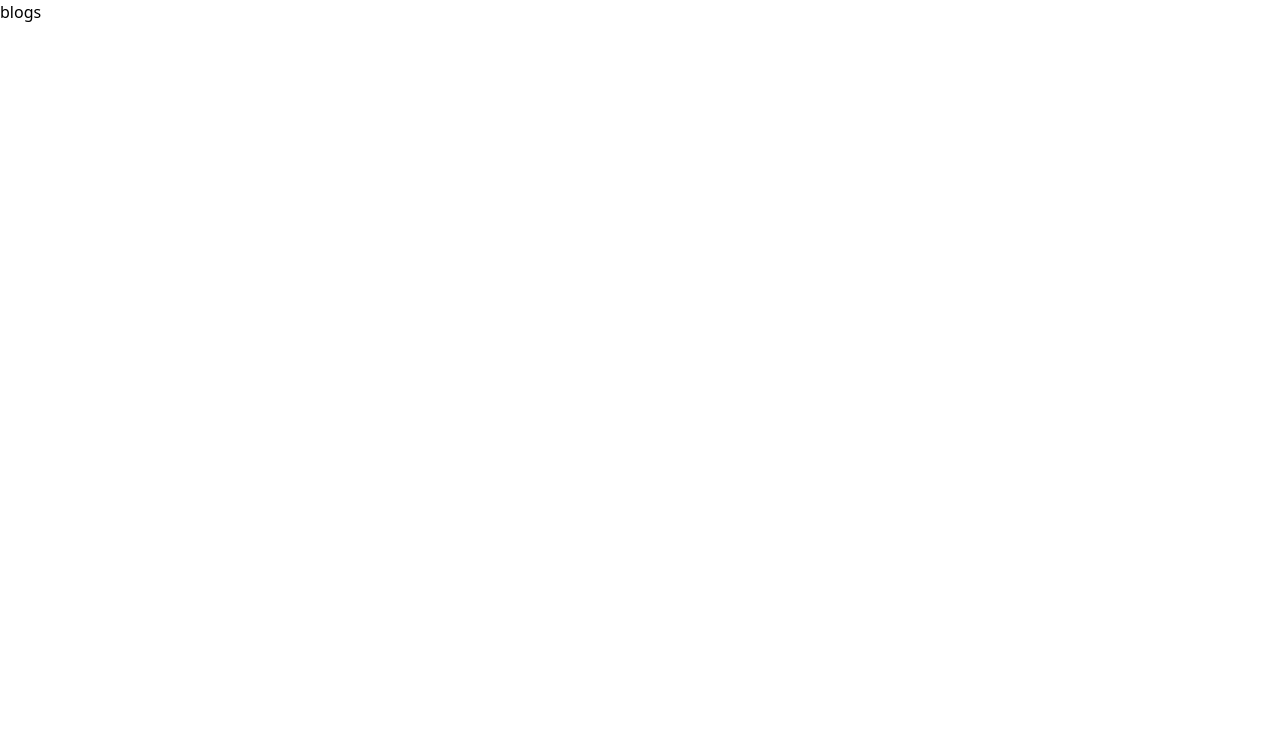
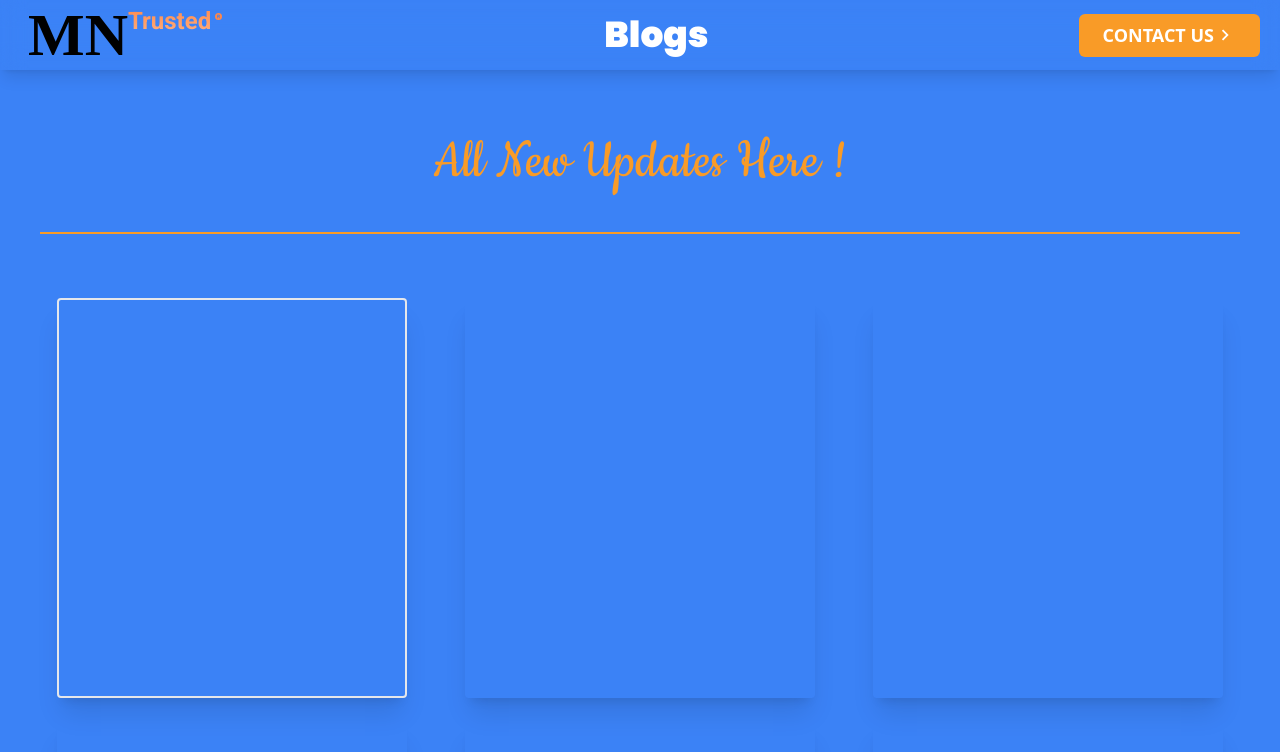
Before and after one commit to Adnankhan10s/Practice-set, a Next.js app: page /blogs in a window 1280 px wide. Shown: the top 752 px of the page. Built offline with nearby package versions, Linux system fonts and the light colour scheme; a web font is replaced by a local one.

Commit message:
add-blog-page

```diff
--- a/package.json
+++ b/package.json
@@ -17,7 +17,6 @@
     "react-dom": "^18",
     "react-hook-form": "^7.53.0",
     "react-icons": "^5.3.0",
-    "typewriter-effect": "^2.21.0",
     "yup": "^1.4.0"
   },
   "devDependencies": {
--- a/src/app/blogs/page.tsx
+++ b/src/app/blogs/page.tsx
@@ -1,10 +1,65 @@
-import React from 'react'
+import Link from 'next/link';
+import React from 'react';
+import { FaRegistered } from 'react-icons/fa6';
+import { Poppins } from 'next/font/google';
+import { MdOutlineKeyboardArrowRight } from 'react-icons/md';
+import { Cookie } from 'next/font/google';
+const cookie = Cookie({
+  weight: '400',
+  subsets: ['latin'],
+  display: 'swap',
+});
+const poppins = Poppins({
+  weight:"900",
+  display:"swap",
+  subsets:["latin"]
+});
+
 
 const page = () => {
   return (
-    <div>
-         blogs
-    </div>
+    <div className='md:w-full bg-blue-500  h-full'>
+      <div className='bg-transparent backdrop-blur-md md:w-full h-[70px] flex justify-between items-center shadow-lg px-5 fixed overflow-hidden'>
+      <div className='flex p-2 '>
+            <h1 className='font-bold md:text-6xl text-2xl font-signature'><Link href={"/"}>MN</Link></h1>
+           <p className='font-semibold md:text-2xl text-sm font-para bg-gradient-to-b from-[#ff874a]  to-[#ffd9b2] inline-block text-transparent bg-clip-text'>Trusted </p>
+            <FaRegistered size={15} className='text-[#ff874a] pt-2 ' />
+            </div>
+
+            <div>
+          <h1 className={`md:text-4xl text-xl text-white  ${poppins.className} `}>Blogs</h1>
+        </div>
+
+
+        <div >
+            <Link href='/contact' className='inline-flex items-center md:px-6 px-1 md:py-2 py-2 bg-[#f99b27] rounded-md text-white font-bold text-[12px] md:text-[18px]  hover:bg-[#bb8c53] hover:text-black/70 '>CONTACT US <MdOutlineKeyboardArrowRight size={22}  />
+            </Link>
+            </div>
+         </div>
+
+        <div className=' h-full md:w-full  justify-center pt-24  '>
+          <h1 className={`text-center pt-9 ${cookie.className} text-[#f99b27] text-6xl  `} >All New Updates Here !</h1>
+          <div className=' border-t-2 border-[#f99b27] mt-10 w-[1200px]  grid sm:grid-cols-2 md:grid-cols-3 grid-cols-1  justify-items-center pt-16 gap-6  mx-auto  '>
+          <div className=' shadow-xl border-2  w-[350px] h-[400px] rounded'></div>
+          <div className=' shadow-xl  w-[350px] h-[400px] rounded'>
+
+          </div>
+          <div className=' shadow-xl  w-[350px] h-[400px] rounded'></div>
+          <div className=' shadow-xl  w-[350px] h-[400px] rounded'></div>
+          <div className=' shadow-xl  w-[350px] h-[400px] rounded'></div>
+          <div className=' shadow-xl  w-[350px] h-[400px] rounded'></div>
+          </div>
+        </div>
+
+
+
+
+
+      </div>
+
+
+
+
   )
 }
 
--- a/src/components/About.tsx
+++ b/src/components/About.tsx
@@ -27,7 +27,7 @@ const services = [
 
 const About = () => {
   return (
-    <div className='md:w-full md:h-[1100px] h-[2050px] bg-[#0066cc] space-y-4 md:space-y-0' id='about'>
+    <div className='md:w-full md:h-[1100px] lg:h-[1200px] h-[2050px] bg-[#0066cc] space-y-4 md:space-y-0' id='about'>
 
       <div className='flex h-[100px] text-white justify-center items-center text-6xl font-bold font-head  shadow-md'>
         <h1 className={bebasneue.className}>ABOUT US</h1>
--- a/src/components/ContactForm.tsx
+++ b/src/components/ContactForm.tsx
@@ -51,7 +51,7 @@ const  ContactForm=()=> {
 
     return (
         <form onSubmit={handleSubmit(onSubmit)} className="md:max-w-4xl mx-auto p-8 bg-white/40 backdrop-blur-md shadow-lg rounded-lg">
-            <h1 className={`${bebas_neue} text-4xl font-bold mb-6 text-center text-[#ff874a]`}>Contact Us</h1>
+            <h1 className={`${bebas_neue.className}md:text-6xl text-4xl font-bold mb-6 text-center text-[#ff874a]`}>Contact Us</h1>
 
             <div className="grid grid-cols-1 md:grid-cols-2 gap-6 mb-4">
                 <div>
--- a/src/components/Footer.tsx
+++ b/src/components/Footer.tsx
@@ -16,9 +16,9 @@ const roboto = Roboto({
   display: 'swap',
 })
 const navLinks = [
-  { title: "Home", path: "#home" },
-  { title: "About", path: "#about" },
-  { title: "Services", path: "#services" },
+  { title: "Home", path: "/../#home" },
+  { title: "About", path: "/../#about" },
+  { title: "Services", path: "/../#services" },
   { title: "Blog Posts", path: "/blogs" },
   { title: "Contact-Us", path: "/contact" }
 ]
--- a/src/components/Hero.tsx
+++ b/src/components/Hero.tsx
@@ -22,9 +22,9 @@ const Hero = () => {
             </div>
 
 
-<div className=' md:w-full  md:h-[400px]  md:flex  justify-center items-center  gap-2 md:mt-20'>
-    <div className='md:min-w-[800px]  max-w-[350px]  md:min-h-[300px] mx-auto rounded  overflow-hidden  '>
-        <video className='md:min-w-[800px] w-[350px] rounded '  src='/virtual.mp4' width={600} height={300} autoPlay loop  preload='autoPlay' muted/>
+<div className=' md:w-full  md:h-[400px]  md:flex   justify-center items-center  gap-2 md:mt-20'>
+    <div className='bg-green-500 md:min-w-[800px]   max-w-[350px]  md:min-h-[300px] mx-auto rounded  overflow-hidden  '>
+        <video className='md:w-[800px]   w-[350px] rounded '  src='/virtual.mp4' width={600} height={300} autoPlay loop  preload='autoPlay' muted/>
     </div>
     <div className='md:w-[400px] h-[400px]  text-center pt-4 md:pt-0 justify-center md:content-center space-y-10  md:pr-14 '>
        <div className='w-[100px] mx-auto md:pt-4 pt-6'>
--- a/src/components/Hero2.tsx
+++ b/src/components/Hero2.tsx
@@ -16,7 +16,7 @@ const bebasneue = Bebas_Neue({
   display: 'swap',
 })
 
-const cookie = Cookie({
+ const cookie = Cookie({
   weight: '400',
   subsets: ['latin'],
   display: 'swap',
@@ -24,7 +24,7 @@ const cookie = Cookie({
 
 const Hero2 = () => {
   return (
-    <div className='md:min-w-full md:h-[800px] px-4 md:px-0  h-[1200px] bg-white text-black text-4xl pt-10 '>
+    <div className='md:min-w-full md:min-h-[850px]  px-4 md:px-0  max-h-[1200px] bg-white text-black text-4xl pt-10 '>
 
       <motion.div
         initial={{ opacity: 0 }}
--- a/src/components/Navbar.tsx
+++ b/src/components/Navbar.tsx
@@ -10,8 +10,8 @@ import {motion} from 'framer-motion';
 
 const navLinks =[
     {title:"Home", path:"/"},
-    {title:"About", path:"#about"},
-    {title: "Services", path:"#services"},
+    {title:"About", path:"/../#about"},
+    {title: "Services", path:"/../#services"},
     {title:"Blog Posts" , path:"/blogs"},
     {title : "Contact-Us", path:"/contact"}
 ]
```
Also changed, not shown: 1 other file (tests, documents, lock files or other folders).
